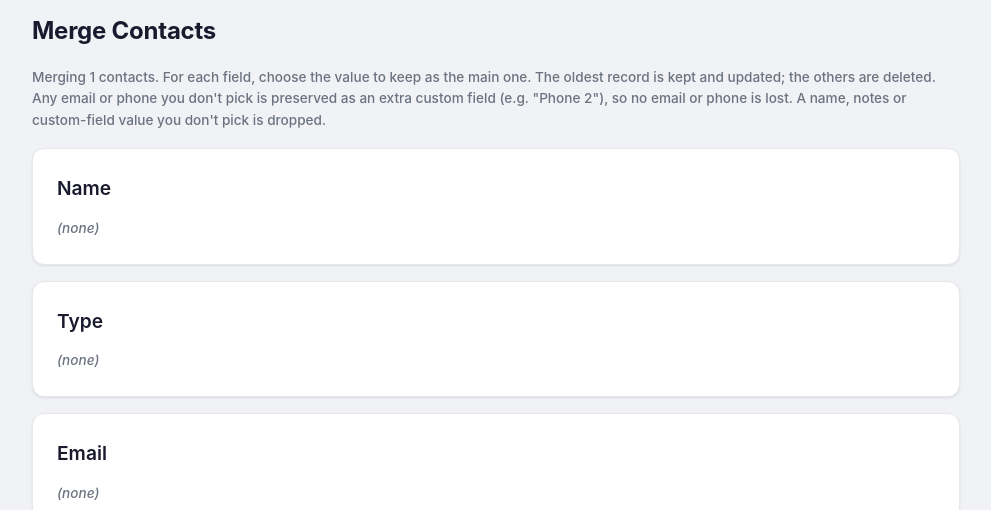
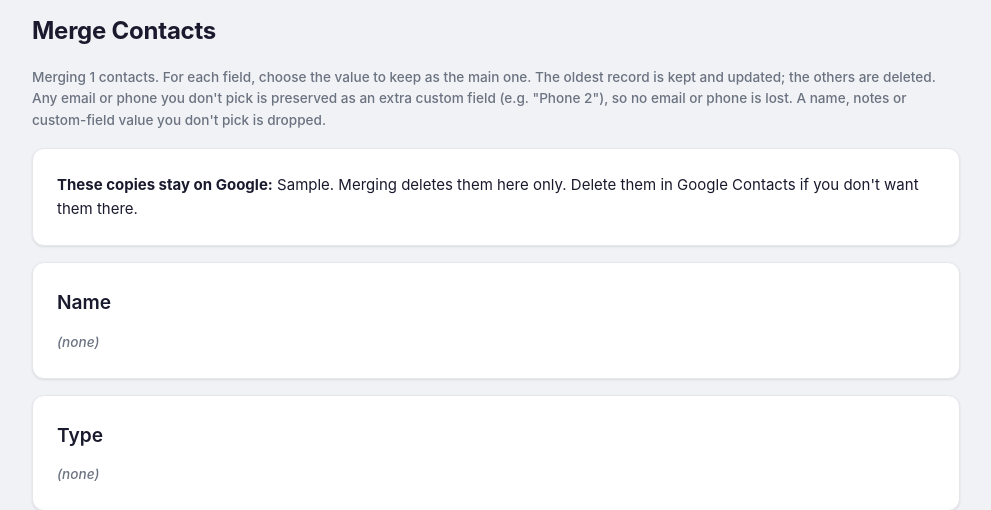
Before and after one commit to milnet01/contact-list, a Flask app: template templates/merge.html in a window 1280 px wide. Shown: the part 99-609 px from the top of the page, without its empty margins (144-1135 px from the left). Run offline with Flask 3, Linux system fonts and the light colour scheme; the template is opened without the code that fills it: most values are stand-ins (such as "Sample title", 1, 10 or a date in 2020); data that the repository does not hold is empty; some libraries are stand-ins or nearby versions.

Commit message:
CL-0123: the merge page names removed contacts that stay on Google
Merge deletes locally only (two-way sync spec INV-4), so a merge of
Google-linked duplicates left their Google copies in place unsaid. The
preview now lists each removed contact with a google_id in a note. The
kept contact keeps its own link and is not named. Decided by the user
2026-11-08: warn now; deleting on Google waits for the deletions work.

write-test: inline, one test added to an existing pytest file. Route 1
red (no warning on the page), then after a test fix (missing commit)
re-proved by stash: red without routes/merge.py + templates/merge.html,
green after pop. mutation_probe: 4/4 killed (survivor not excluded,
unlinked not excluded, list always empty, note always shown);
restored_clean, files byte-matched their copies.
write-code: Phase 0 invariant_check on both files (merge and page-
construction specs; neither governs this note). Rows: rendered state
(template branch), doc-claim (CHANGELOG). djlint clean; ruff not in the
venv, left to local-ci.sh. Tests: test_import_routes, test_routes,
test_back_navigation, 135 passed.

Co-Authored-By: Claude Opus 5.5 <noreply@anthropic.com>

```diff
--- a/templates/merge.html
+++ b/templates/merge.html
@@ -23,6 +23,15 @@
     field (e.g. "Phone 2"), so no email or phone is lost. A name, notes or
     custom-field value you don't pick is dropped.
 </p>
+
+{% if google_losers %}
+<div class="card merge-google-note" role="note">
+    <p><strong>These copies stay on Google:</strong>
+    {{ google_losers|join(', ') }}.
+    Merging deletes them here only. Delete them in Google Contacts if you
+    don't want them there.</p>
+</div>
+{% endif %}
 
 <form method="post" action="{{ url_for('contacts.merge_apply') }}">
     <input type="hidden" name="_csrf_token" value="{{ csrf_token() }}">
```
Also changed, not shown: ROADMAP.md (+4 -1 lines), routes/merge.py (+7 -1 lines), tests/test_import_routes.py (+48 -0 lines), CHANGELOG.md.
